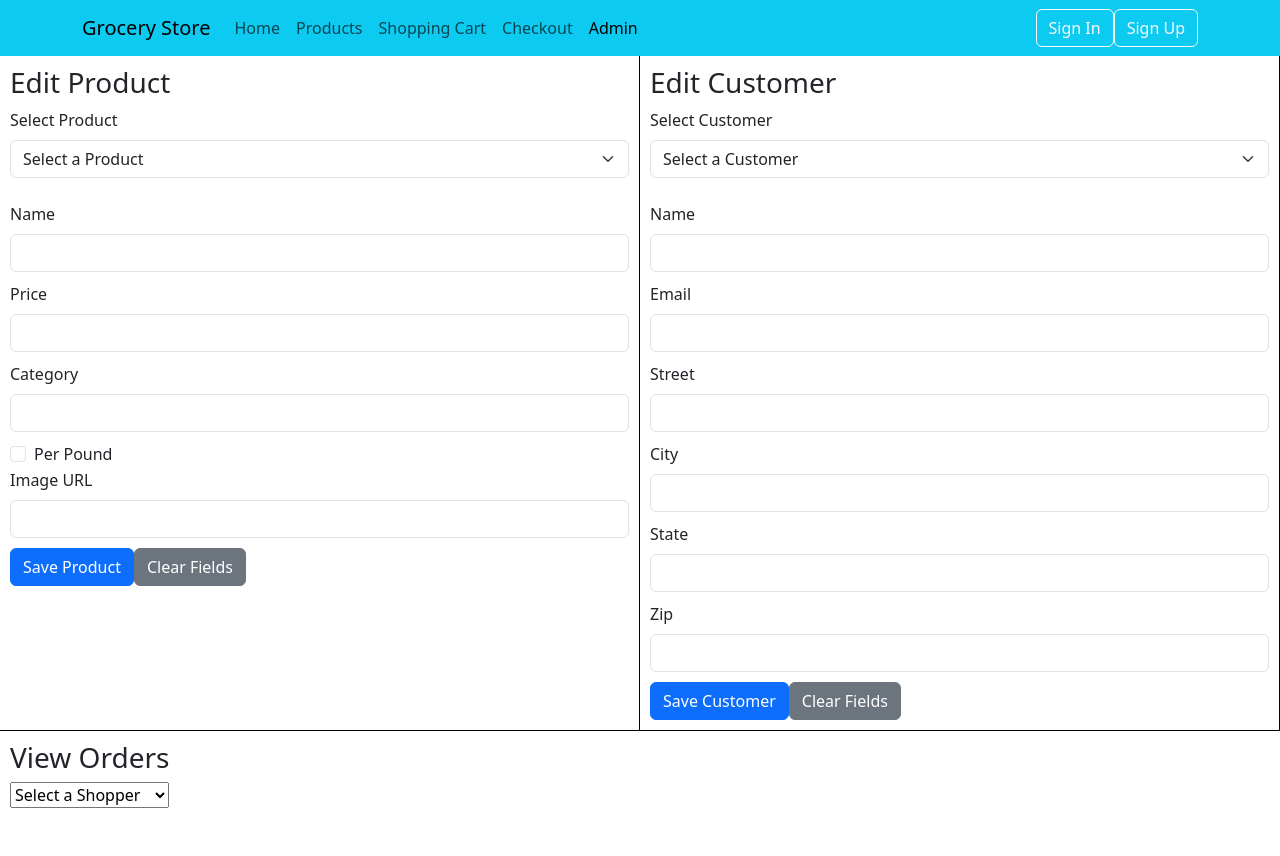
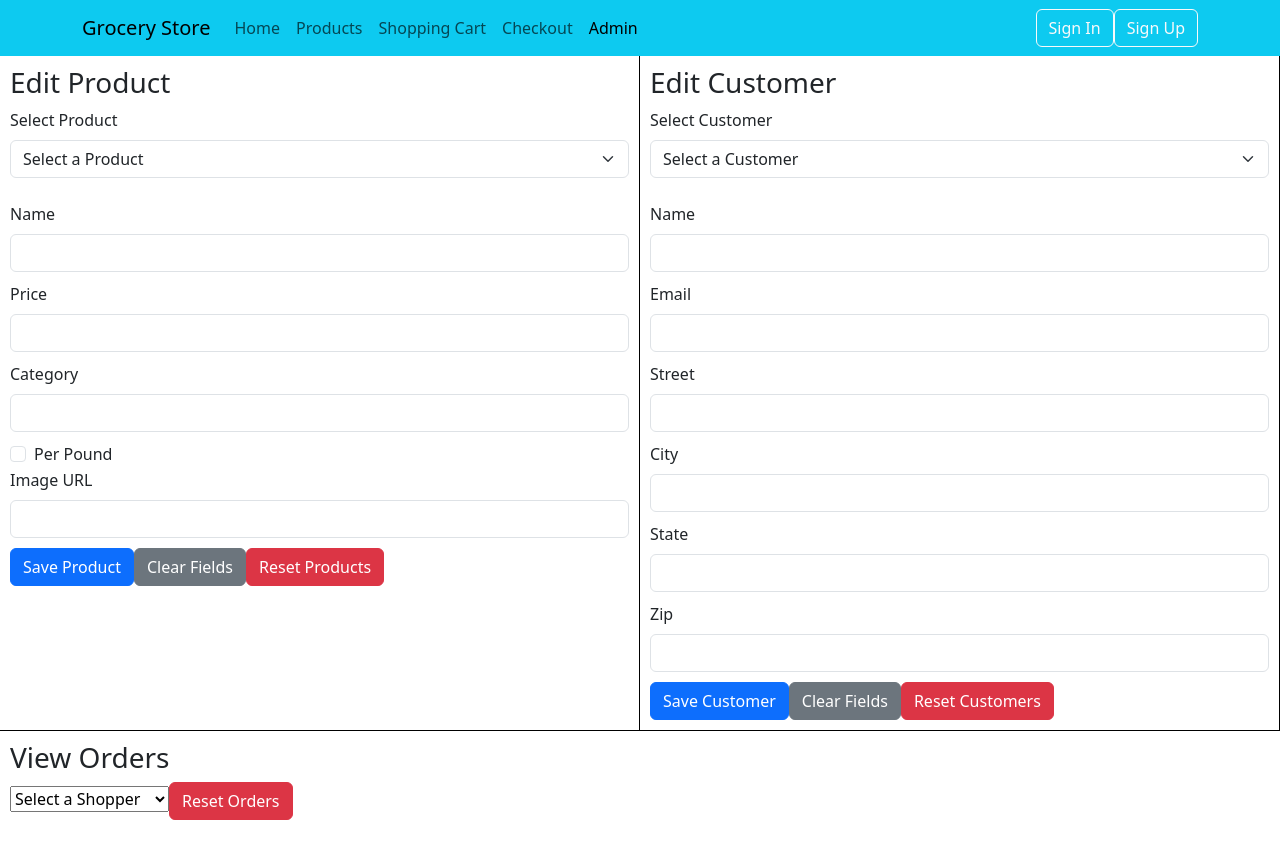
Before and after one commit to ZachFinley/store_alpha, a React (Create React App) app: page /admin in a window 1280 px wide. Built offline with nearby package versions, Linux system fonts and the light colour scheme.

Commit message:
Product editting working and reset changes

```diff
--- a/src/Components/CustomerPanel.jsx
+++ b/src/Components/CustomerPanel.jsx
@@ -5,7 +5,7 @@ import FormControl from 'react-bootstrap/FormControl';
 import FormGroup from 'react-bootstrap/FormGroup';
 import '../styles/CustomerPanel.css';
 
-const CustomerPanel = ({shoppers, onCustomerUpdate}) => {
+const CustomerPanel = ({shoppers, onCustomerUpdate, refreshCustomers}) => {
   const [selectedShopperId, setSelectedShopperId] = useState('');
     const [customer, setCustomer] = useState({
         name: '',
@@ -66,7 +66,10 @@ const CustomerPanel = ({shoppers, onCustomerUpdate}) => {
             orderIDs: []
         });
     };
-
+    const clearChanges = () => {
+      localStorage.removeItem('shoppers');
+      refreshCustomers([]);
+  };
     const handleSubmit = (e) => {
         e.preventDefault();
         onCustomerUpdate({
@@ -117,6 +120,7 @@ const CustomerPanel = ({shoppers, onCustomerUpdate}) => {
     </FormGroup>
     <Button variant="primary" type="submit">Save Customer</Button>
     <Button variant="secondary" type="button" onClick={handleClearFields}>Clear Fields</Button>
+    <Button variant="danger" type="button" onClick={clearChanges}>Reset Customers</Button>
   </Form>
   );
 };
--- a/src/Components/OrderPanel.jsx
+++ b/src/Components/OrderPanel.jsx
@@ -1,9 +1,12 @@
 import React, { useState } from 'react';
-import shoppers from '../objects/shopper.json';
+import Button from 'react-bootstrap/Button';
 
-const OrderPanel = ({orders}) => {
+const OrderPanel = ({orders, refreshOrders, shoppers}) => {
   const [selectedCustomerId, setSelectedCustomerId] = useState('');
-
+  const clearChanges = () => {
+    localStorage.removeItem('orders');
+    refreshOrders([]);
+};
   const handleCustomerSelection = (e) => {
     setSelectedCustomerId(e.target.value);
   };
@@ -21,6 +24,7 @@ const OrderPanel = ({orders}) => {
           </option>
         ))}
       </select>
+      <Button variant="danger" type="button" onClick={clearChanges}>Reset Orders</Button>
       {selectedCustomer && (
         <table className="table table-bordered table-striped table-responsive-md">
         <thead className="thead-dark">
--- a/src/Components/ProductPanel.jsx
+++ b/src/Components/ProductPanel.jsx
@@ -6,9 +6,10 @@ import FormGroup from 'react-bootstrap/FormGroup';
 import FormCheck from 'react-bootstrap/FormCheck';
 import '../styles/ProductPanel.css';
 
-const ProductPanel = ({products, onProductUpdate}) => {
+const ProductPanel = ({products, onProductUpdate, refreshProducts}) => {
   const [selectedProductId, setSelectedProductId] = useState('');
     const [product, setProduct] = useState({
+        id: '',
         name: '',
         price: '',
         description: '',
@@ -31,28 +32,38 @@ const ProductPanel = ({products, onProductUpdate}) => {
         const selectedProduct = products.find(p => p.id.toString() === productId);
         if (selectedProduct) {
             setProduct({
+                id: selectedProduct.id,
                 name: selectedProduct.name,
                 price: selectedProduct.price.toString(),
                 description: selectedProduct.description,
                 category: selectedProduct.category,
-        perPound: selectedProduct.perPound === "true",
+                perPound: selectedProduct.perPound === "true",  // Assuming perPound is stored as a boolean in your state
                 image: selectedProduct.image
             });
+        } else {
+            handleClearFields();
         }
     };
+
     const handleClearFields = () => {
         setProduct({
             name: '',
             price: '',
             description: '',
             category: '',
-      perPound: '',
+            perPound: false,
             image: ''
         });
     };
+    const clearChanges = () => {
+      localStorage.removeItem('products');
+      refreshProducts([]);
+  };
     const handleSubmit = (e) => {
         e.preventDefault();
-    console.log('Submitting product:', product);
+        if (selectedProductId) {
+            onProductUpdate(product);
+        }
     };
 
   return (
@@ -91,6 +102,7 @@ const ProductPanel = ({products, onProductUpdate}) => {
     </FormGroup>
     <Button variant="primary" type="submit">Save Product</Button>
     <Button variant="secondary" type="button" onClick={handleClearFields}>Clear Fields</Button>
+    <Button variant="danger" type="button" onClick={clearChanges}>Reset Products</Button>
   </Form>
 );
 };
--- a/src/pages/AdminPage.jsx
+++ b/src/pages/AdminPage.jsx
@@ -4,19 +4,19 @@ import ProductPanel from '../Components/ProductPanel';
 import CustomerPanel from '../Components/CustomerPanel';
 import OrderPanel from '../Components/OrderPanel.jsx';
 
-function AdminPage({ shoppers, orders, products, onProductUpdate, onCustomerUpdate }){
+function AdminPage({ shoppers, orders, products, onProductUpdate, onCustomerUpdate, refreshCustomers, refreshOrders, refreshProducts }){
   return (
     <div className="admin">
       <div className="panels">
         <div className="colPanels">
-          <ProductPanel products={products} onProductUpdate={onProductUpdate}/>
+          <ProductPanel products={products} onProductUpdate={onProductUpdate} refreshProducts={refreshProducts}/>
         </div>
         <div className="colPanels">
-          <CustomerPanel shoppers={shoppers} onCustomerUpdate={onCustomerUpdate}/>
+          <CustomerPanel shoppers={shoppers} onCustomerUpdate={onCustomerUpdate} refreshCustomers={refreshCustomers}/>
         </div>
       </div>
       <div className="bottomPanel">
-        <OrderPanel orders={orders}/>
+        <OrderPanel orders={orders} refreshOrders={refreshOrders} shoppers={shoppers}/>
       </div>
     </div>
 
--- a/src/pages/App.js
+++ b/src/pages/App.js
@@ -15,7 +15,7 @@ import SignIn from '../Components/SignIn.jsx';
 import SignUp from '../Components/SignUp.jsx';
 
 function App() {
-  const [cartItems, setCartItems] = useState(JSON.parse(localStorage.getItem('cartItems')) || []);
+  const [cartItems, setCartItems] = useState([]);
   const [shoppers, setShoppers] = useState(JSON.parse(localStorage.getItem('shoppers')) || shoppersData);
   const [orders, setOrders] = useState(JSON.parse(localStorage.getItem('orders')) || ordersData);
   const [products, setProducts] = useState(JSON.parse(localStorage.getItem('products')) || productsData);
@@ -24,11 +24,9 @@ function App() {
   const [showSignUp, setShowSignUp] = useState(false);
   console.log(localStorage.getItem('shoppers'));
   useEffect(() => {
-    localStorage.setItem('cartItems', JSON.stringify(cartItems));
     localStorage.setItem('shoppers', JSON.stringify(shoppers));
     localStorage.setItem('orders', JSON.stringify(orders));
     localStorage.setItem('products', JSON.stringify(products));
-    localStorage.setItem('user', JSON.stringify(user));
     console.log("shoppers:", localStorage.getItem('shoppers'));
   }, [cartItems, shoppers, orders, products, user]);
   // This is the Function to add items to the cart =)
@@ -88,6 +86,17 @@ function App() {
       return newShoppers;
     });
   };
+  const refreshCustomers = () => {
+    setShoppers(shoppersData);
+  };
+
+  const refreshProducts = () => {
+    setProducts(productsData);
+  };
+
+  const refreshOrders = () => {
+    setOrders(ordersData);
+  };
 
   const signIn = (userData) => {
     setUser(userData);
@@ -125,7 +134,7 @@ function App() {
             <Route path="/products" element={<ProductPage products={products} addToCart={addToCart} />} />
             <Route path="/cart" element={<ShoppingPage cartItems={cartItems} onUpdateCartQty={handleUpdateCartQty} onRemoveFromCart={handleRemoveFromCart} onEmptyCart={handleEmptyCart} />} />
             <Route path="/checkout" element={<CheckoutPage cartItems={cartItems} user={user}/>} />
-            <Route path="/admin" element={<AdminPage shoppers={shoppers} orders={orders} products={products} onProductUpdate={handleProductUpdate} onCustomerUpdate={handleCustomerUpdate} />} />
+            <Route path="/admin" element={<AdminPage shoppers={shoppers} orders={orders} products={products} onProductUpdate={handleProductUpdate} onCustomerUpdate={handleCustomerUpdate} refreshCustomers={refreshCustomers} refreshOrders={refreshOrders} refreshProducts={refreshProducts}/>} />
 
           </Routes>
 
```
Lines whose indentation alone changed are shown as unchanged.
